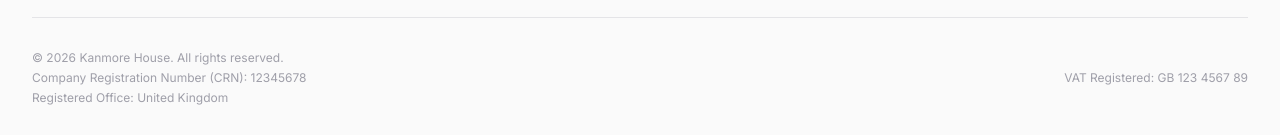
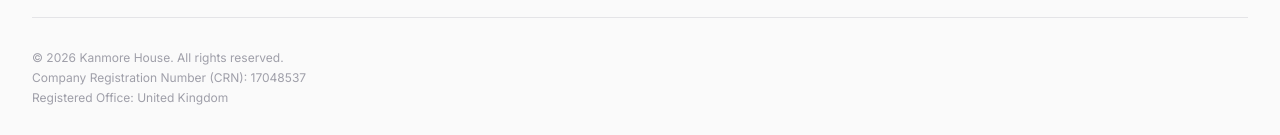
Before and after one commit to consultancy-outfit/100IT-SALESITES-001, a React (Vite) app: page / in a window 1280 px wide. Shown: the part 4195-4330 px from the top of the page. Built offline with nearby package versions, Linux system fonts and the light colour scheme.

Commit message:
Update Company Registration Number in Footer component

```diff
--- a/src/components/Footer.tsx
+++ b/src/components/Footer.tsx
@@ -61,11 +61,8 @@ export default function Footer() {
           <div className="flex flex-col md:flex-row justify-between items-center space-y-4 md:space-y-0 text-xs text-zinc-400">
             <div className="text-center md:text-left space-y-1">
               <p>© {currentYear} Kanmore House. All rights reserved.</p>
-              <p>Company Registration Number (CRN): 12345678</p>
+              <p>Company Registration Number (CRN): 17048537</p>
               <p>Registered Office: United Kingdom</p>
-            </div>
-            <div className="flex space-x-6">
-              <p>VAT Registered: GB 123 4567 89</p>
             </div>
           </div>
         </div>
```
